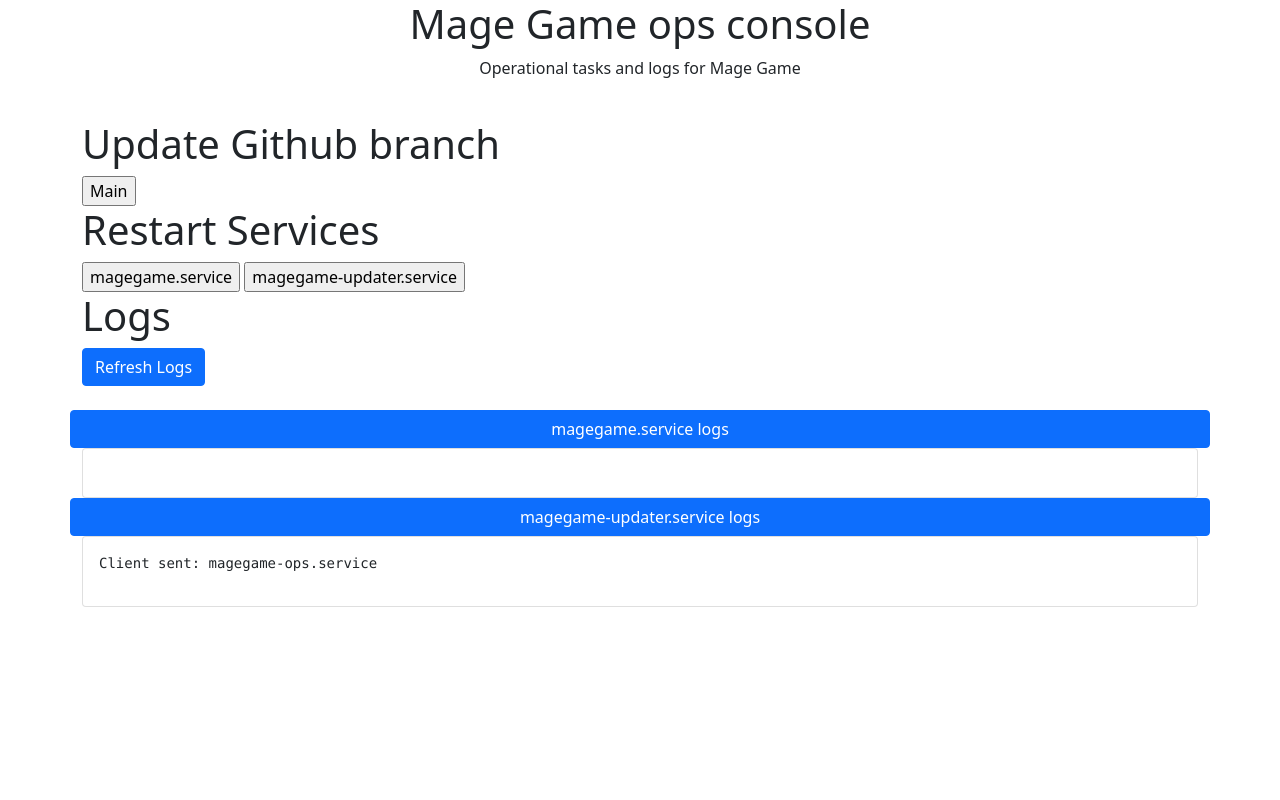
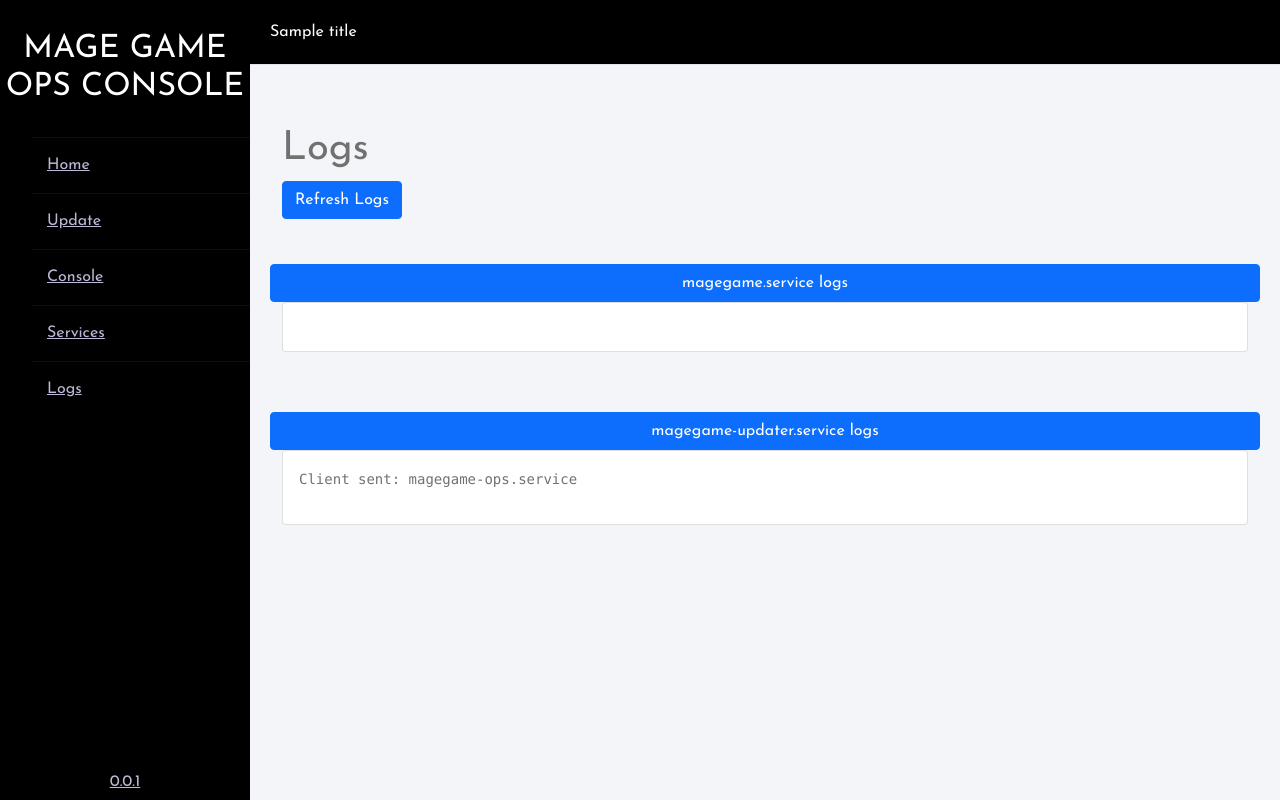
Before and after one commit to Pandemic21/magegame-ops, a Flask app: template templates/index.html in a window 1280 px wide. Run offline with Flask 2, Linux system fonts and the light colour scheme; the template is opened without the code that fills it: most values are stand-ins (such as "Sample title", 1, 10 or a date in 2020); data that the repository does not hold is empty; some libraries are stand-ins or nearby versions.

Commit message:
version 0.0.1

```diff
--- a/app.py
+++ b/app.py
@@ -1,9 +1,10 @@
 from flask import Flask, render_template, jsonify, request
-import test
+from flask import url_for
 import git
 import logging
 import os
 import random
+import json
 
 ### setup logging...
 # create logger with 'spam_application'
@@ -33,26 +34,25 @@ Make everything ajax calls
 
 
 # Global variables
-app = Flask(__name__)
+OPS_CONSOLE_VERSION = "0.0.1"
 local_files = "/opt/magegame-updater/"
 index = local_files + "index.html"
-counter = 0
+static_folder_root = "./static"
 # End global variables
 
-@app.route('/api/service',  methods=["GET"])
-def mageGameService():
-    service = request.args.get('s')
-    if service == "magegame.service":
-        tmpFile = str(random.randint(0,99))
-        os.system('systemctl status magegame.service > ' + tmpFile)
-        f = open(tmpFile, "r")
-        magegamelogs = f.read()
-        os.remove(tmpFile)
-        return magegamelogs
-    elif service == "magegame-ops.service":
-        return "Client sent: magegame-ops.service"
-    else:
-        return "not a valid service: "
+# Flask config
+app = Flask(__name__,
+            static_folder=static_folder_root,
+            template_folder='./templates')
+# End Flask config
+
+
+######################
+# Navagatable Routes #
+######################
+
+
+# Route: /
 
 @app.route('/', methods=['POST', 'GET'])
 def index():
@@ -65,23 +65,7 @@ def index():
 
         # Button: Main
         if 'Main' in d:
-            logger.info("Request to update main branch...")
-            logger.info("Stopping magegame.service...")
-            os.system('sudo systemctl stop magegame.service')
-            logger.info("Stopped.")
-            logger.info("Pulling new version...")
-            os.system('git -C /opt/magegame/ fetch --all')
-            os.system('git -C /opt/magegame/ reset --hard orgin/main')
-            os.system('git -C /opt/magegame/ pull')
-            logger.info("Pulled.")
-            logger.info("Running npm install...")
-            os.system('rm -r "/opt/magegame/node_modules"')
-            os.system('npm --prefix /opt/magegame/ i /opt/magegame/')
-            logger.info("npm modules installed.")
-            logger.info("Restarting magegame.service...")
-            os.system('sudo systemctl start magegame.service')
-            logger.info("Restarted.")
-            logger.info("Updated.")
+            updateMainBranch()
 
         # Button: Restart service
         elif 'magegame.service' in d:
@@ -124,5 +108,133 @@ def index():
     # Return them to index.html
     return render_template('index.html')
 
+
+# Route: /home #
+
+@app.route('/home', methods=['GET'])
+def home():
+    return render_template('home.html')
+
+
+# Route: /update
+
+@app.route('/update', methods=['GET'])
+def update():
+    return render_template('update.html')
+
+
+# Route: /console
+
+@app.route('/console', methods=['GET'])
+def console():
+    return render_template('console.html')
+
+
+# Route: /services
+
+@app.route('/services', methods=['GET'])
+def services():
+    return render_template('services.html')
+
+
+##############
+# API Routes #
+##############
+
+# Route: /api/service
+
+@app.route('/api/service',  methods=["GET"])
+def mageGameService():
+    service = request.args.get('s')
+    if service == "magegame.service":
+        tmpFile = str(random.randint(0,99))
+        os.system('systemctl status magegame.service > ' + tmpFile)
+        f = open(tmpFile, "r")
+        magegamelogs = f.read()
+        os.remove(tmpFile)
+        return magegamelogs
+    elif service == "magegame-ops.service":
+        return "Client sent: magegame-ops.service"
+    else:
+        return "not a valid service: "
+
+
+# Route: /api/version/magegame
+
+@app.route('/api/version/magegame', methods=["GET"])
+def apiGetMageGameVersion():
+    program = request.args.get('p')
+
+    #f = open("/etc/magegame/package.json", "r")
+    f = open("../magegame/package.json", "r")
+    return json.load(f)['version']
+
+
+# Route: /api/version/opsconsole
+
+@app.route('/api/version/opsconsole', methods=["GET"])
+def apiGetOpsConsoleVersion():
+    return OPS_CONSOLE_VERSION
+
+
+# Route: /api/service/<str:service>
+
+@app.route('/api/serviceCheck',  methods=["GET"])
+def apiGetAnyService():
+    service = request.args.get('s')
+    stat = -999
+
+    print(service)
+
+    # magegame.service
+    if service == "magegame.service":
+        stat = os.system('systemctl status magegame.service')
+
+    # magegame-ops.service
+    elif service == "magegame-ops.service":
+        stat = os.system('systemctl status magegame-ops.service')
+
+    # Parse what "stat" means
+    print(stat)
+    if stat == 0:
+        return '<span class="text-success">Running</span>'
+    elif stat == -999:
+        return "Service not found"
+    else:
+        return '<span class="text-danger">NOT running</span>'
+
+
+
+
+
+
+
+
+
+##########################
+# Local Helper Functions #
+##########################
+def updateMainBranch():
+    logger.info("Request to update main branch...")
+    logger.info("Stopping magegame.service...")
+    os.system('sudo systemctl stop magegame.service')
+    logger.info("Stopped.")
+    logger.info("Pulling new version...")
+    os.system('git -C /opt/magegame/ fetch --all')
+    os.system('git -C /opt/magegame/ reset --hard orgin/main')
+    os.system('git -C /opt/magegame/ pull')
+    logger.info("Pulled.")
+    logger.info("Running npm install...")
+    os.system('rm -r "/opt/magegame/node_modules"')
+    os.system('npm --prefix /opt/magegame/ i /opt/magegame/')
+    logger.info("npm modules installed.")
+    logger.info("Restarting magegame.service...")
+    os.system('sudo systemctl start magegame.service')
+    logger.info("Restarted.")
+    logger.info("Updated.")
+
+
+
 if __name__ == '__main__':
+    app._static_folder = static_folder_root
     app.run(host='0.0.0.0', port=5001)
--- /dev/null
+++ b/static/sidebar.css
@@ -0,0 +1,101 @@
+@import url('https://fonts.googleapis.com/css?family=Josefin+Sans&display=swap');
+
+* {
+    margin: 0;
+    padding: 0;
+    box-sizing: border-box;
+    list-style: none;
+    text-decoration: none;
+    font-family: 'Josefin Sans', sans-serif
+}
+
+body {
+    background-color: #f3f5f9
+}
+
+.wrapper {
+    display: flex;
+    position: relative
+}
+
+.wrapper .sidebar {
+    width: 250px;
+    height: 100%;
+    background: #000;
+    padding: 30px 0px;
+    position: fixed
+}
+
+.wrapper .sidebar h2 {
+    color: #fff;
+    text-transform: uppercase;
+    text-align: center;
+    margin-bottom: 30px
+}
+
+.wrapper .sidebar ul li {
+    padding: 15px;
+    border-bottom: 1px solid #bdb8d7;
+    border-bottom: 1px solid rgba(0, 0, 0, 0.05);
+    border-top: 1px solid rgba(255, 255, 255, 0.05)
+}
+
+.wrapper .sidebar ul li a {
+    color: #bdb8d7;
+    display: block
+}
+
+.wrapper .sidebar ul li a .fa {
+    width: 25px
+}
+
+.wrapper .sidebar ul li:hover {
+    background-color: #7d777717
+}
+
+.wrapper .sidebar ul li:hover a {
+    color: #fff
+}
+
+.wrapper .sidebar .social_media {
+    position: absolute;
+    bottom: 0;
+    left: 50%;
+    transform: translateX(-50%);
+    display: flex
+}
+
+.wrapper .sidebar .social_media a {
+    display: block;
+    width: 40px;
+    height: 40px;
+    background: transparent;
+    line-height: 45px;
+    text-align: center;
+    margin: 0 5px;
+    color: #bdb8d7;
+    border-top-left-radius: 5px;
+    border-top-right-radius: 5px
+}
+
+.wrapper .main_content {
+    width: 100%;
+    margin-left: 250px
+}
+
+.wrapper .main_content .header {
+    padding: 20px;
+    background: #000;
+    color: #fff;
+    border-bottom: 1px solid #e0e4e8
+}
+
+.wrapper .main_content .info {
+    margin: 20px;
+    color: #717171;
+    line-height: 25px
+}
+
+.wrapper .main_content .info div {
+    margin-bottom: 20px
+}
--- /dev/null
+++ b/templates/base.html
@@ -0,0 +1,107 @@
+<!DOCTYPE html>
+<html>
+  <head>
+    <!-- CSS only Boostrap v5  -->
+    <link rel="stylesheet" href="https://cdn.jsdelivr.net/npm/bootstrap@5.1.0/dist/css/bootstrap.min.css" integrity="sha384-KyZXEAg3QhqLMpG8r+8fhAXLRk2vvoC2f3B09zVXn8CA5QIVfZOJ3BCsw2P0p/We" crossorigin="anonymous">
+    <link href= "{{ url_for('static',filename='sidebar.css') }}" rel="stylesheet" type= "text/css">
+
+  </head>
+  <body>
+<!-- JavaScript only Boostrap v5 Bundle with Popper -->
+<script src="https://cdn.jsdelivr.net/npm/bootstrap@5.1.0/dist/js/bootstrap.bundle.min.js" integrity="sha384-U1DAWAznBHeqEIlVSCgzq+c9gqGAJn5c/t99JyeKa9xxaYpSvHU5awsuZVVFIhvj" crossorigin="anonymous"></script>
+
+<script type="text/javascript">
+
+  //////////////////////
+  // Helper functions //
+  //////////////////////
+  /* Function: sendXmlHttpRequest
+  * Parameters:
+  *   string - endpoint - URL to query (e.g. '/api/service?s=magegame.service')
+  *   string - elementID - HTML element ID to update when we get a reply (e.g. 'magegameservicelogs')
+  */
+  function sendXmlHttpRequest(endpoint, elementID) {
+    let tmpRequest = new XMLHttpRequest();
+    tmpRequest.open('GET', endpoint);
+    tmpRequest.onload = () => {
+      let tmpResponse = tmpRequest.responseText;
+      updateInnerHtml(tmpResponse, elementID)
+      console.log("Response: " + tmpResponse)
+    };
+    tmpRequest.send();
+  }
+
+  function updateInnerHtml(tmpResponse, elementID) {
+    document.getElementById(elementID).innerHTML = tmpResponse;
+  }
+
+  /* Function: buttonClick
+  * Parameters:
+  *   button - btn - the button that was clicked
+  *   string - endpoint - URL to query (e.g. '/api/service?s=magegame.service')
+  *   string - elementID - HTML element ID to update when we get a reply (e.g. 'magegameservicelogs')
+  */
+  function buttonClick(btn, endpoint, elementID) {
+    btn.disabled = true;
+    sendXmlHttpRequest(endpoint, elementID)
+    btn.disabled = false;
+  }
+
+
+  ////////////////////////
+  // Start AJAX content //
+  ////////////////////////
+  document.addEventListener('DOMContentLoaded', () => {
+    console.log("DOMContentLoaded")
+
+    // magegame.service info
+    sendXmlHttpRequest('/api/service?s=magegame.service', 'magegameservicelogs')
+
+    // magegame-ops.service info
+    sendXmlHttpRequest('/api/service?s=magegame-ops.service', 'magegameopsservicelogs')
+
+    // get the Ops Console version
+    sendXmlHttpRequest('/api/version/opsconsole', 'opsconsoleversion')
+  });
+</script>
+
+
+<!--
+Sidebar source / reference:
+https://bbbootstrap.com/snippets/simple-sidebar-navigation-menu-pure-html-and-css-35394616
+-->
+<div class="wrapper">
+    <div class="sidebar">
+        <h2>Mage Game Ops Console</h2>
+        <ul>
+            <li><a href="/home">Home</a></li>
+            <li><a href="/update">Update</a></li>
+            <li><a href="/console">Console</a></li>
+            <li><a href="/services">Services</a></li>
+            <li><a href="#c">Logs</a></li>
+        </ul>
+        <div class="social_media"> <a href="#" id="opsconsoleversion">v0.0.1</a></div>
+    </div>
+    <div class="main_content">
+        <div class="header">{{ title }}</div>
+        <div class="info">
+          {% block content %}
+          {% endblock %}
+        </div>
+    </div>
+</div>
+
+
+
+
+<!--
+	<div class="jumbotron text-center">
+		<h1>Mage Game ops console</h1>
+		<p>Operational tasks and logs for Mage Game</p>
+	</div>
+-->
+	<br/>
+
+
+  </body>
+</html>
--- a/templates/index.html
+++ b/templates/index.html
@@ -1,37 +1,13 @@
-<!DOCTYPE html>
-<html>
-  <head>
-        <!-- CSS only -->
-<link href="https://cdn.jsdelivr.net/npm/bootstrap@5.1.0/dist/css/bootstrap.min.css" rel="stylesheet" integrity="sha384-KyZXEAg3QhqLMpG8r+8fhAXLRk2vvoC2f3B09zVXn8CA5QIVfZOJ3BCsw2P0p/We" crossorigin="anonymous">
+{% extends "base.html" %}
+{% block content %}
 
-  </head>
-  <body>
-<!-- JavaScript Bundle with Popper -->
-<script src="https://cdn.jsdelivr.net/npm/bootstrap@5.1.0/dist/js/bootstrap.bundle.min.js" integrity="sha384-U1DAWAznBHeqEIlVSCgzq+c9gqGAJn5c/t99JyeKa9xxaYpSvHU5awsuZVVFIhvj" crossorigin="anonymous"></script>
-
-
-
-	<div class="jumbotron text-center">
-		<h1>Mage Game ops console</h1>
-		<p>Operational tasks and logs for Mage Game</p>
-	</div>
-
-	<br/>
 
 <div class="container">
   <div class="row">
-			<form method="post">
-		        <h1>Update Github branch</h1>
-		        <input type="submit" id="update_main" name="action" value="Main">
-		        </form>
+
   </div>
   <div class="row">
-			<form method="post">
-			<h1>Restart Services</h1>
-		        <!--<input type="submit" id="restart_service" name="action" value="Restart Service">-->
-		        <input type="submit" id="restart_magegame" name="action" value="magegame.service">
-		        <input type="submit" id="restart_service" name="action" value="magegame-updater.service">
-			</form>
+
   </div>
 </div>
 <div class="container">
@@ -67,58 +43,4 @@
   </div>
 </div>
 
-  <script type="text/javascript">
-
-    //////////////////////
-    // Helper functions //
-    //////////////////////
-    /* Function: sendXmlHttpRequest
-    * Parameters:
-    *   string - endpoint - URL to query (e.g. '/api/service?s=magegame.service')
-    *   string - elementID - HTML element ID to update when we get a reply (e.g. 'magegameservicelogs')
-    */
-    function sendXmlHttpRequest(endpoint, elementID) {
-      let tmpRequest = new XMLHttpRequest();
-      tmpRequest.open('GET', endpoint);
-      tmpRequest.onload = () => {
-        let tmpResponse = tmpRequest.responseText;
-        updateInnerHtml(tmpResponse, elementID)
-        console.log("Response: " + tmpResponse)
-      };
-      tmpRequest.send();
-    }
-
-    function updateInnerHtml(tmpResponse, elementID) {
-      document.getElementById(elementID).innerHTML = tmpResponse;
-    }
-
-    /* Function: buttonClick
-    * Parameters:
-    *   button - btn - the button that was clicked
-    *   string - endpoint - URL to query (e.g. '/api/service?s=magegame.service')
-    *   string - elementID - HTML element ID to update when we get a reply (e.g. 'magegameservicelogs')
-    */
-    function buttonClick(btn, endpoint, elementID) {
-      btn.disabled = true;
-      sendXmlHttpRequest(endpoint, elementID)
-      btn.disabled = false;
-    }
-
-
-    ////////////////////////
-    // Start AJAX content //
-    ////////////////////////
-    document.addEventListener('DOMContentLoaded', () => {
-      console.log("DOMContentLoaded")
-
-      // magegame.service info
-      sendXmlHttpRequest('/api/service?s=magegame.service', 'magegameservicelogs')
-
-      // magegame-ops.service info
-      sendXmlHttpRequest('/api/service?s=magegame-ops.service', 'magegameopsservicelogs')
-    });
-  </script>
-
-
-  </body>
-</html>
+{% endblock %}
```
Also changed, not shown: templates/console.html (added, +15 -0 lines), templates/home.html (added, +60 -0 lines), templates/services.html (added, +11 -0 lines), templates/sidebar.css (added, +101 -0 lines), templates/update.html (added, +9 -0 lines), 1 other file. Lines whose indentation alone changed are shown as unchanged.
